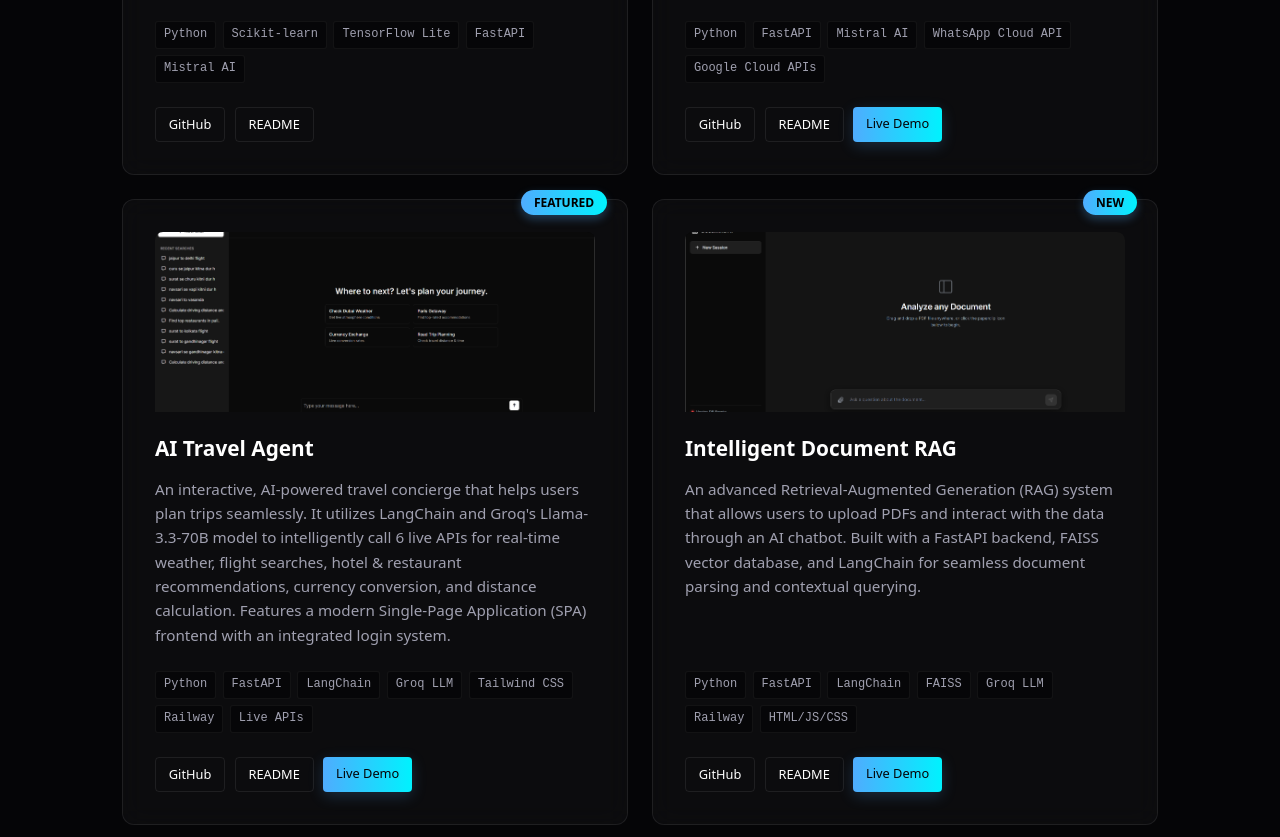
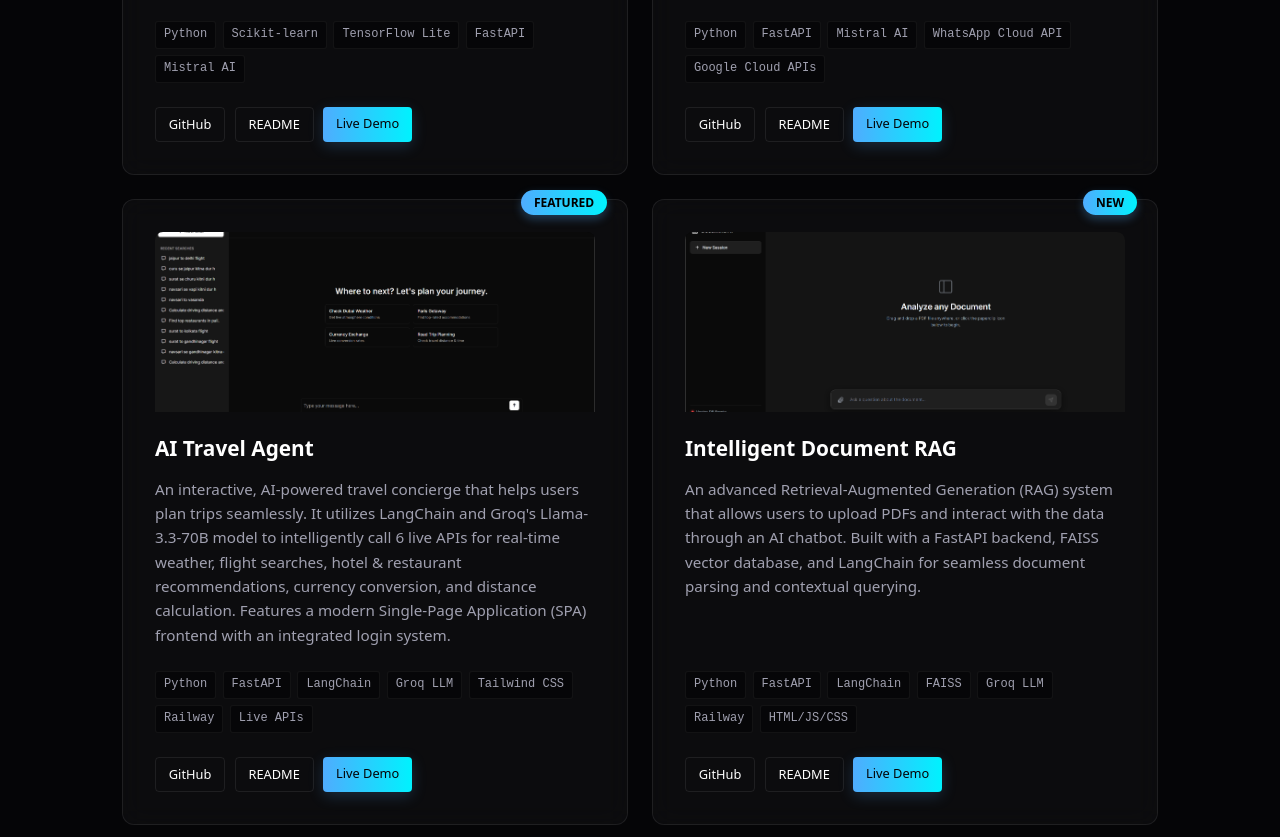
Before and after one commit to Ghanshyam6032/portfolio, a plain HTML site: page index.html in a window 1280 px wide. Shown: the part 3390-4227 px from the top of the page. Drawn offline with Linux system fonts and the light colour scheme.

Commit message:
Update index.html

```diff
--- a/index.html
+++ b/index.html
@@ -751,6 +751,7 @@
                 <div class="project-actions">
                     <a href="https://github.com/Ghanshyam6032/flipcart-order-intelligence" target="_blank" class="btn btn-secondary btn-sm">GitHub</a>
                     <a href="https://github.com/Ghanshyam6032/flipcart-order-intelligence/blob/main/README.md" target="_blank" class="btn btn-secondary btn-sm">README</a>
+                    <a href="https://ghanshyam6032.github.io/flipcart-order-intelligence/" class="btn btn-primary btn-sm" target="_blank">Live Demo</a>
                 </div>
             </div>
 
```
